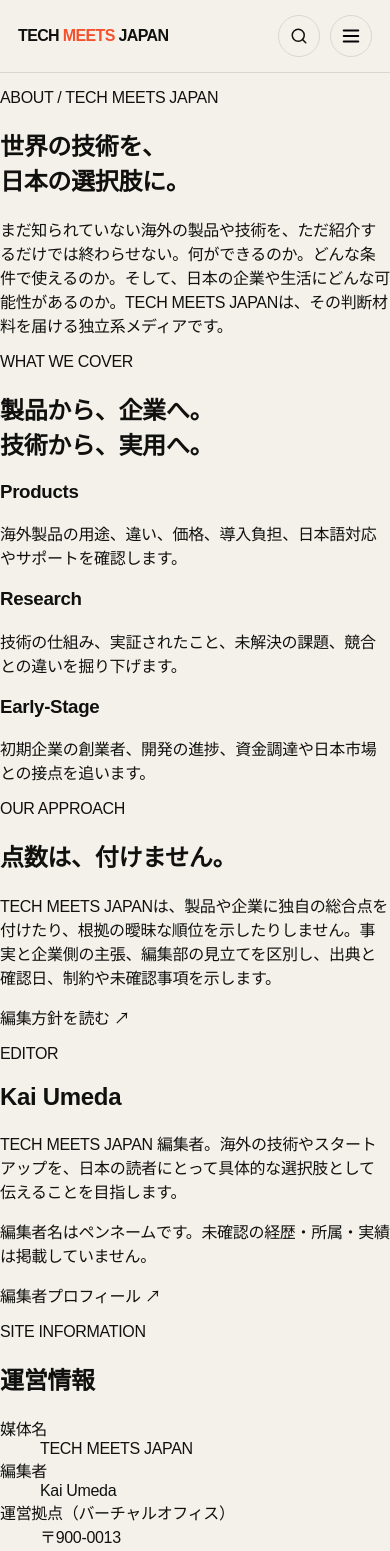
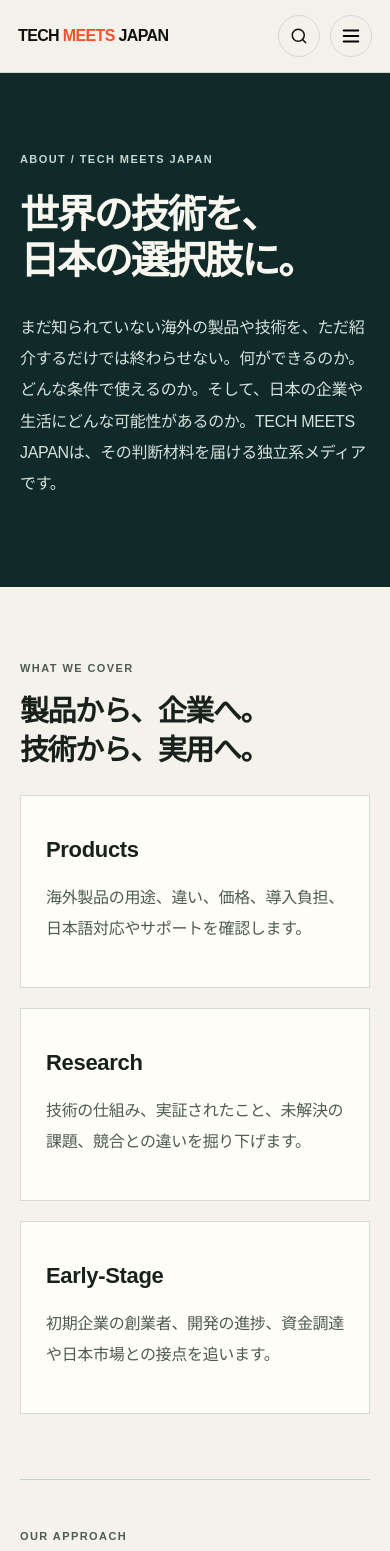
Before and after one commit to yasu-kai/tech-meets-japan, a Next.js app: page /about in a window 390 px wide. Shown: the top 1551 px of the page. Built offline with nearby package versions, Linux system fonts and the light colour scheme.

Commit message:
Style publication identity pages with responsive editorial typography

```diff
--- a/app/globals.css
+++ b/app/globals.css
@@ -1970,3 +1970,31 @@ linear-gradient(135deg,rgba(255,255,255,.04),transparent 55%)}
 .generated-editorial-hero figcaption{margin-top:8px;font-size:11px;line-height:1.6;color:inherit;opacity:.72;overflow-wrap:anywhere}
 .features-card-neuro .features-card-art{background-size:contain;background-repeat:no-repeat;background-color:#0a1320}
 @media(max-width:720px){.generated-editorial-hero{margin:24px 0}.generated-editorial-hero figcaption{font-size:10px}}
+
+
+/* Public-facing publication information */
+.info-page{background:#f5f2eb;color:#18211c;min-height:60vh;overflow:hidden}
+.info-shell{width:min(1120px,calc(100% - 48px));margin:0 auto}
+.info-hero{background:#102a2a;color:#f7f7ef;padding:95px 0 100px}
+.info-eyebrow{font-size:11px!important;font-weight:850;letter-spacing:.13em;line-height:1.5;color:#73867a}
+.info-hero .info-eyebrow{color:#c5d7d0}
+.info-hero h1{font-size:clamp(43px,7vw,84px);line-height:1.2;letter-spacing:-.055em;margin:24px 0 27px;overflow-wrap:normal;word-break:normal}
+.info-hero p:last-child{font-size:clamp(16px,1.8vw,20px);line-height:1.95;max-width:830px;color:#d6e2dc}
+.info-content{padding:85px 0 105px}
+.info-content>section{margin-bottom:95px}
+.info-content h2{font-size:clamp(29px,4vw,49px);line-height:1.35;letter-spacing:-.05em;margin:12px 0 25px;overflow-wrap:normal;word-break:normal}
+.info-content h3{font-size:22px;line-height:1.4;margin:12px 0}
+.info-content p{line-height:1.95;color:#4d5b52;font-size:16px}
+.info-grid{display:grid;grid-template-columns:repeat(3,minmax(0,1fr));gap:20px}
+.info-grid>div,.info-policy-grid>section{padding:27px 25px;border:1px solid #d5dcd2;background:#fffdf7}
+.info-two{display:grid;grid-template-columns:minmax(0,.8fr) minmax(0,1.2fr);gap:75px;border-top:1px solid #c8d1c8;padding-top:35px}
+.info-two>div:last-child>p:first-child{margin-top:0}
+.info-link{display:inline-block;margin-top:18px;border-bottom:1px solid currentColor;font-size:15px;font-weight:800;padding-bottom:4px}
+.info-dl{display:grid;grid-template-columns:160px 1fr;gap:18px 24px;line-height:1.85}
+.info-dl dt{font-size:13px;font-weight:800;color:#65736a}
+.info-dl dd{margin:0;font-size:15px;overflow-wrap:anywhere}
+.info-dl a{text-decoration:underline}
+.info-muted{font-size:13px!important;color:#7a877d!important}
+.info-policy-grid{grid-template-columns:repeat(2,minmax(0,1fr));margin-bottom:45px}
+.info-policy-grid h2{font-size:25px;margin:12px 0}
+@media(max-width:680px){.info-shell{width:calc(100% - 40px)}.info-hero{padding:67px 0 72px}.info-hero h1{font-size:clamp(39px,10vw,54px)}.info-content{padding:60px 0 75px}.info-content>section{margin-bottom:65px}.info-grid,.info-policy-grid,.info-two{grid-template-columns:1fr}.info-two{gap:15px}.info-dl{grid-template-columns:1fr;gap:3px}.info-dl dd{margin-bottom:15px}}
```
